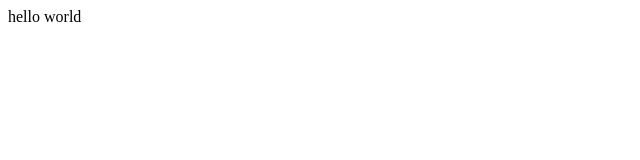
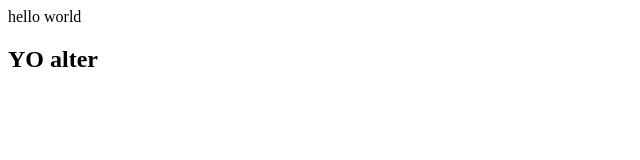
Before and after one commit to kilianullmann/kilianullmann.github.io, a plain HTML site: page index.html in a window 1280 px wide. Shown: the whole page, without its empty margins (0-640 px from the left). Drawn offline with Linux system fonts and the light colour scheme.

Commit message:
extending text..
still waiting for changes to appear in tha internet

```diff
--- a/index.html
+++ b/index.html
@@ -1 +1,3 @@
 hello world
+
+<h2>YO alter</h2>
```
